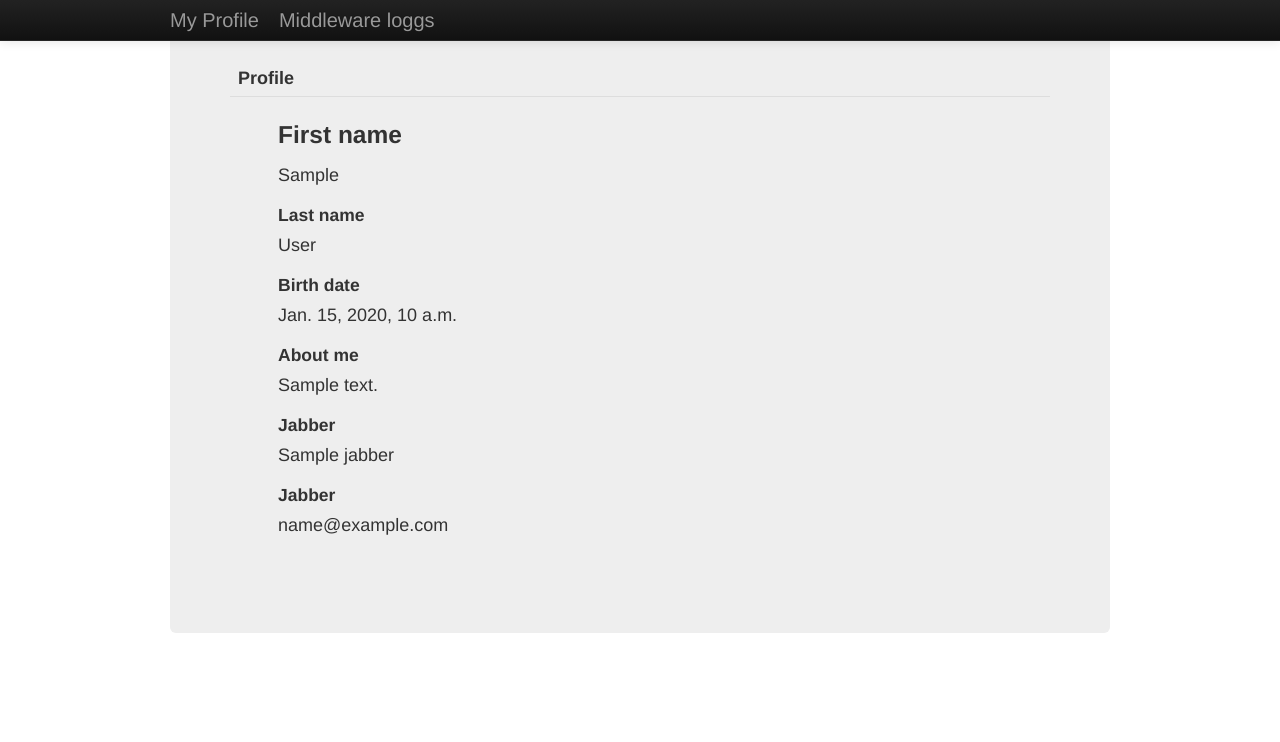
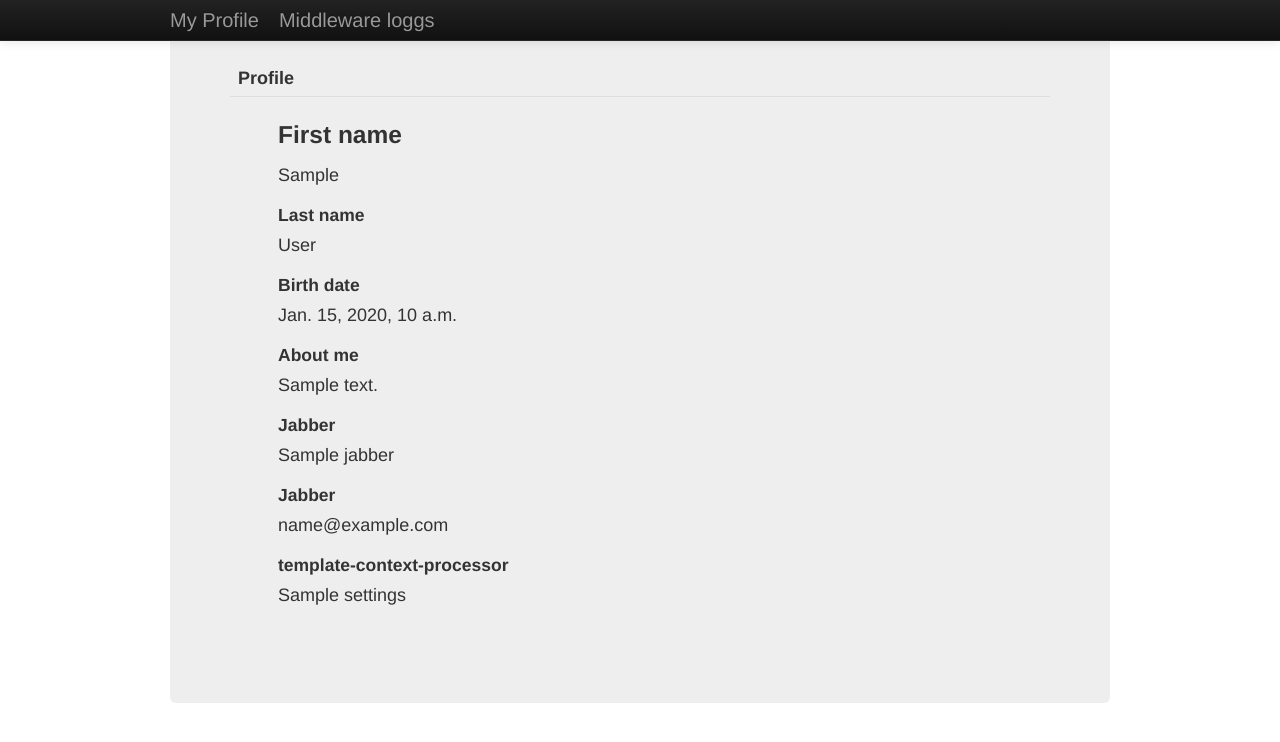
Before and after one commit to justnewbie/TestCase42, a Django app: template testingslow/templates/main_page.html in a window 1280 px wide. Shown: the top 742 px of the page. Run offline with Django 3.2, Linux system fonts and the light colour scheme; the template is opened without the code that fills it: most values are stand-ins (such as "Sample title", 1, 10 or a date in 2020).

Commit message:
ticket:4;done

```diff
--- /dev/null
+++ b/testapp/context_processors.py
@@ -0,0 +1,5 @@
+from testingslow import settings
+
+
+def settings_processor(request):
+    return { 'settings':settings, }
--- a/testingslow/settings.py
+++ b/testingslow/settings.py
@@ -100,7 +100,8 @@ TEMPLATE_CONTEXT_PROCESSORS = (
     'django.core.context_processors.static',
     'django.core.context_processors.tz',
     'django.core.context_processors.request',
-    'django.contrib.messages.context_processors.messages'
+    'django.contrib.messages.context_processors.messages',
+    'testapp.context_processors.settings_processor',
 )
 MIDDLEWARE_CLASSES = (
     'django.middleware.common.CommonMiddleware',
--- a/testingslow/templates/main_page.html
+++ b/testingslow/templates/main_page.html
@@ -38,6 +38,10 @@
                             <h4>Jabber</h4>
                             <p>{{ My.email }}</p>
                         </div>
+                        <div class="span7">
+                            <h4>template-context-processor</h4>
+                            <p>{{ settings }}</p>
+                        </div>
                     </div>
                 </td>
             </tr>
```
Also changed, not shown: testapp/tests.py (+13 -4 lines).
